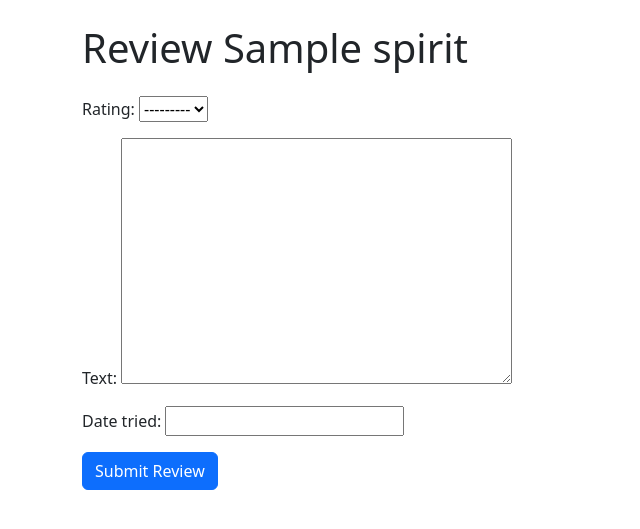
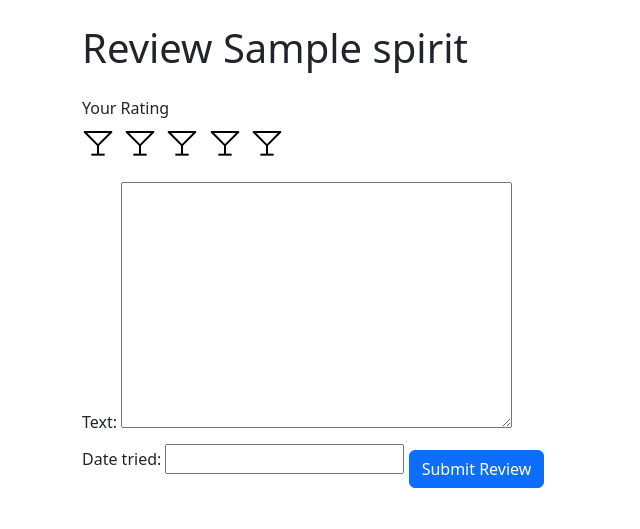
Before and after one commit to marioesc425/Liquorboxd, a Django app: page /spirits/1/add_review/ in a window 1280 px wide. Shown: the part 56-585 px from the top of the page, without its empty margins (0-640 px from the left). Run offline with Django 5.2, Linux system fonts and the light colour scheme; a user stored in the database is signed in; tables that the repository leaves empty hold one stand-in row (values such as "Sample post").

Commit message:
Add custom martini-glass rating input to review form

```diff
--- a/spirits/forms.py
+++ b/spirits/forms.py
@@ -2,9 +2,9 @@ from django import forms
 from .models import Review
 
 class ReviewForm(forms.ModelForm):
-    ##Meta class tells Django which model to use to create the form and which fields to include in the form.
     class Meta:
-        ##Base off Review model
         model = Review
-        ##Should appear in the form
         fields = ['rating', 'text', 'date_tried']
+        widgets = {
+            'rating': forms.HiddenInput(),
+        }
--- a/spirits/templates/spirits/add_review.html
+++ b/spirits/templates/spirits/add_review.html
@@ -5,7 +5,95 @@
 
 <form method="post" style="max-width: 500px;">
     {% csrf_token %}
-    {{ form.as_p }}
-    <button type="submit" class="btn btn-primary">Submit Review</button>
+
+    <label class="form-label d-block">Your Rating</label>
+    <div id="martini-rating" class="mb-3">
+        {% for i in "12345" %}
+            <span class="martini-icon" data-index="{{ i }}">
+                <svg width="32" height="32" viewBox="0 0 24 24">
+                    <polygon points="2,3 22,3 12,13" fill="none" stroke="black" stroke-width="1.5" stroke-linejoin="round"/>
+                    <line x1="12" y1="13" x2="12" y2="20" stroke="black" stroke-width="1.5"/>
+                    <line x1="7" y1="20" x2="17" y2="20" stroke="black" stroke-width="1.5"/>
+                </svg>
+                <span class="martini-fill">
+                    <svg width="32" height="32" viewBox="0 0 24 24">
+                        <polygon points="2,3 22,3 12,13" fill="black" stroke="black" stroke-width="1.5" stroke-linejoin="round"/>
+                        <line x1="12" y1="13" x2="12" y2="20" stroke="black" stroke-width="1.5"/>
+                        <line x1="7" y1="20" x2="17" y2="20" stroke="black" stroke-width="1.5"/>
+                    </svg>
+                </span>
+            </span>
+        {% endfor %}
+    </div>
+
+    {{ form.rating }}
+    {{ form.text.label_tag }} {{ form.text }}
+    {{ form.date_tried.label_tag }} {{ form.date_tried }}
+
+    <button type="submit" class="btn btn-primary mt-3">Submit Review</button>
 </form>
+
+<style>
+    .martini-icon {
+        position: relative;
+        display: inline-block;
+        width: 32px;
+        height: 32px;
+        margin-right: 6px;
+        cursor: pointer;
+    }
+    .martini-icon svg {
+        position: absolute;
+        top: 0;
+        left: 0;
+    }
+    .martini-fill {
+        position: absolute;
+        top: 0;
+        left: 0;
+        width: 0%;
+        height: 100%;
+        overflow: hidden;
+    }
+</style>
+
+<script>
+    const hiddenInput = document.getElementById('id_rating');
+    const icons = document.querySelectorAll('.martini-icon');
+
+    function renderRating(value) {
+        icons.forEach(icon => {
+            const index = parseFloat(icon.dataset.index);
+            const fill = icon.querySelector('.martini-fill');
+            if (value >= index) {
+                fill.style.width = '100%';
+            } else if (value >= index - 0.5) {
+                fill.style.width = '50%';
+            } else {
+                fill.style.width = '0%';
+            }
+        });
+    }
+
+    icons.forEach(icon => {
+        icon.addEventListener('click', () => {
+            const index = parseFloat(icon.dataset.index);
+            let current = parseFloat(hiddenInput.value) || 0;
+            let newValue;
+
+            if (current === index) {
+                newValue = index - 0.5;
+            } else if (current === index - 0.5) {
+                newValue = index - 1;
+            } else {
+                newValue = index;
+            }
+
+            hiddenInput.value = newValue;
+            renderRating(newValue);
+        });
+    });
+
+    renderRating(parseFloat(hiddenInput.value) || 0);
+</script>
 {% endblock %}
```
